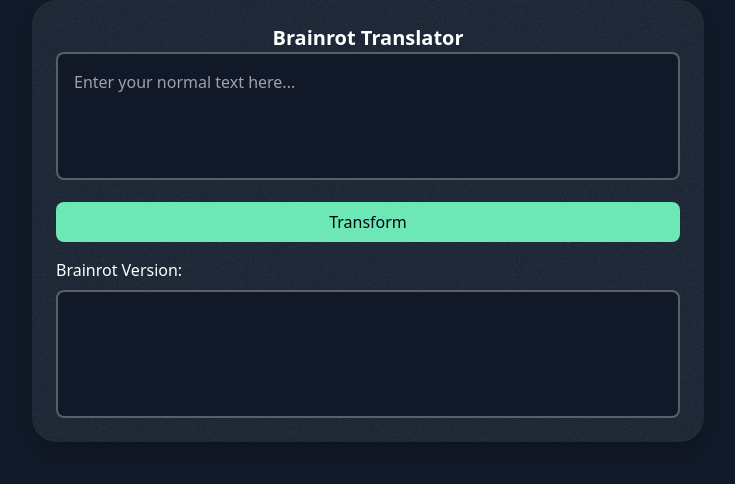
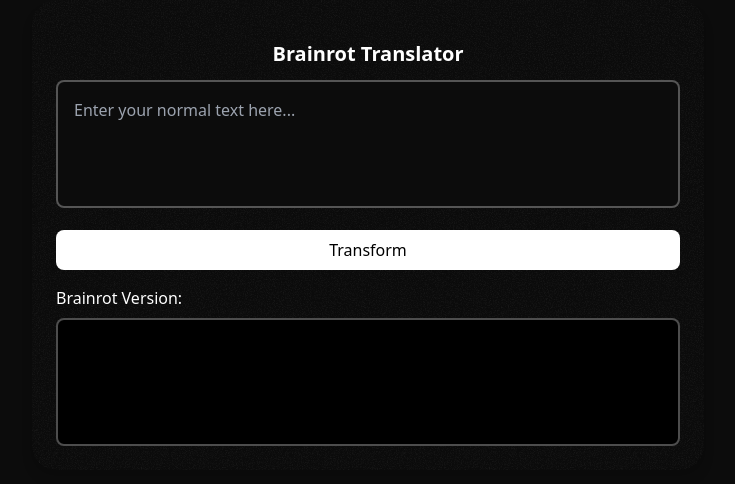
Before and after one commit to Coconhat/brainrot-converter, a React (Vite) app: page / in a window 1280 px wide. Shown: the top 484 px of the page, without its empty margins (272-1007 px from the left). Built offline with nearby package versions, Linux system fonts and the light colour scheme.

Commit message:
improve ui ux

```diff
--- a/index.html
+++ b/index.html
@@ -1,12 +1,11 @@
-<!doctype html>
+<!DOCTYPE html>
 <html lang="en">
   <head>
     <meta charset="UTF-8" />
-    <link rel="icon" type="image/svg+xml" href="/vite.svg" />
     <meta name="viewport" content="width=device-width, initial-scale=1.0" />
-    <title>Vite + React</title>
+    <title>Brainrot converter</title>
   </head>
-  <body class="bg-gray-900">
+  <body class="bg-[#0C0C0C]">
     <div id="root"></div>
     <script type="module" src="/src/main.jsx"></script>
   </body>
--- a/src/App.jsx
+++ b/src/App.jsx
@@ -65,6 +65,9 @@ const BrainrotTranslator = () => {
           Math.random() < 0.5 ? "german stare" : "balkan breakfast"
         }`;
       }
+      if (word.toLowerCase() === "got") {
+        word = "gyat";
+      }
 
       // Random word replacements
       if (Math.random() < 0.1) {
@@ -109,7 +112,7 @@ const BrainrotTranslator = () => {
 
   return (
     <div
-      className="w-full max-w-2xl mx-auto p-6 bg-gray-800 rounded-3xl shadow-lg relative z-10 overflow-hidden"
+      className="w-full max-w-2xl mx-auto p-6 bg-#0C0C0C rounded-3xl shadow-lg relative z-10 overflow-hidden"
       style={{ position: "relative" }}
     >
       <div
@@ -119,7 +122,7 @@ const BrainrotTranslator = () => {
           zIndex: -10,
         }}
       ></div>
-      <div className="font-bold text-xl text-white text-center">
+      <div className="font-bold text-xl text-white text-center mt-4 mb-3">
         Brainrot Translator
       </div>
 
@@ -129,20 +132,20 @@ const BrainrotTranslator = () => {
             value={input}
             onChange={(e) => setInput(e.target.value)}
             placeholder="Enter your normal text here..."
-            className="w-full h-32 p-4 border-2 border-white/30 rounded-lg resize-none text-white bg-gray-900 focus:outline-none focus:ring-2 focus:ring-emerald-400"
+            className="w-full h-32 p-4 border-2 border-white/30 rounded-lg resize-none text-white bg-[#0C0C0C] focus:outline-none focus:ring-2 focus:ring-white"
           />
         </div>
 
         <button
           onClick={handleTranslate}
-          className="w-full bg-emerald-300 text-gray-950 py-2 rounded-lg hover:bg-emerald-400 transition-colors"
+          className="w-full bg-white text-black py-2 rounded-lg hover:bg-gray-300 transition-colors mt-3"
         >
           Transform
         </button>
 
         <div className="space-y-2 mt-4">
           <div className="font-medium text-white">Brainrot Version:</div>
-          <div className="w-full min-h-32 p-4 border-2 border-white/30 rounded-lg bg-gray-900 text-white whitespace-pre-wrap">
+          <div className="w-full min-h-32 p-4 border-2 border-white/30 rounded-lg bg-black text-white whitespace-pre-wrap">
             {output}
           </div>
         </div>
```
